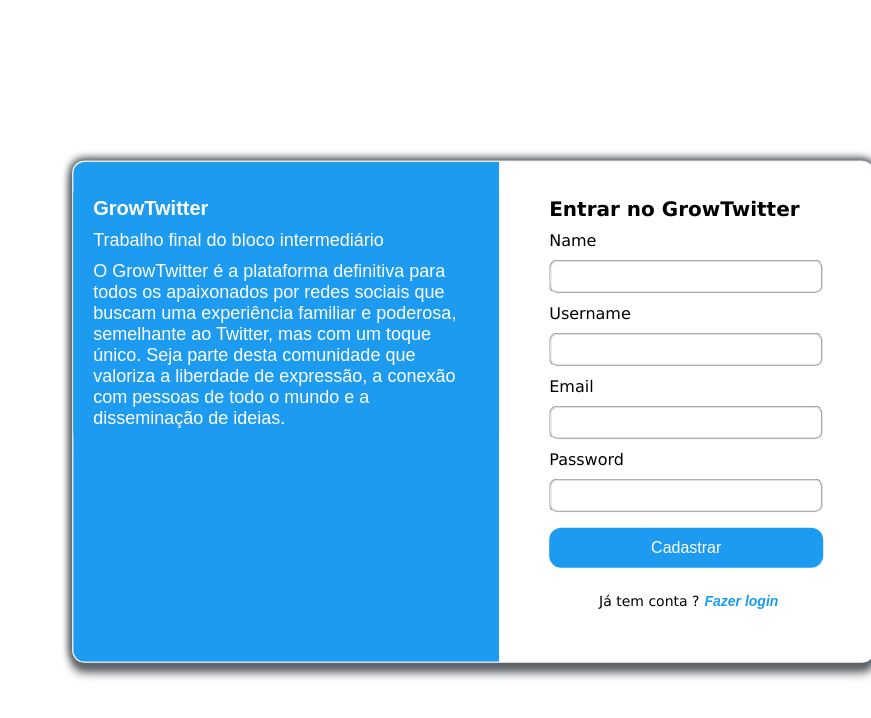
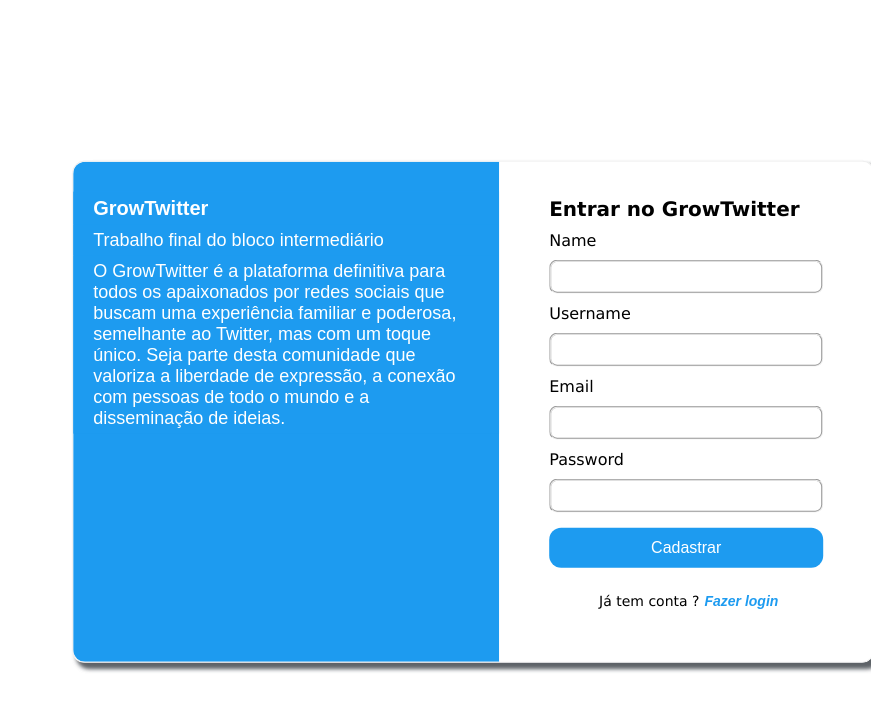
Before and after one commit to DiegoGLins/app-GrowTwitter, a React (Vite) app: page /cadastro in a window 1280 px wide. Shown: the top 718 px of the page, without its empty margins (409-1280 px from the left). Built offline with nearby package versions, Linux system fonts and the light colour scheme; the HTML template or start-up script is replaced by a standard one.

Commit message:
melhoria no css

```diff
--- a/src/App.css
+++ b/src/App.css
@@ -14,10 +14,11 @@
   display: flex;
   max-width: 800px;
   max-height: 500px;
-  box-shadow: 0px 10px 10px 0px #5e6368,
-    0 0 10px #5e6368,
-    0 0 10px #5e6368,
-    0 0 10px #5e6368;
+  box-shadow:
+    0 0 0px #5e6368,
+    0 0 0px #5e6368,
+    5px 5px 5px #5e6368,
+    5px 5px 5px #5e6368;
   transform: translate(60%, 32%);
   border: 1px solid;
   border-style: groove;
```
